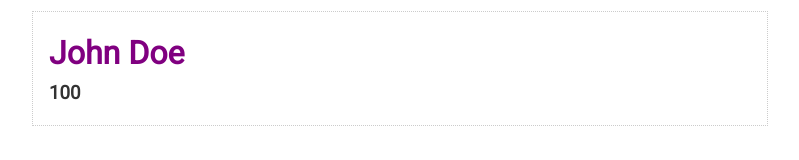
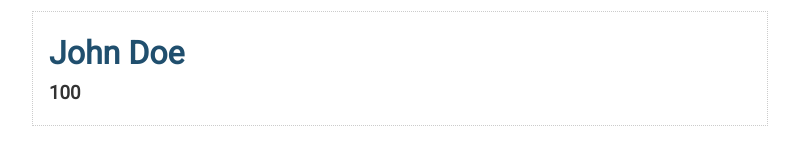
Before and after one commit to mgravemeyer/svelte-player-scoreboard, a Svelte app: page / in a window 1280 px wide. Shown: the top 160 px of the page, without its empty margins (240-1039 px from the left). Built offline with nearby package versions, Linux system fonts and the light colour scheme.

Commit message:
changed component color

```diff
--- a/src/App.svelte
+++ b/src/App.svelte
@@ -14,6 +14,6 @@
 
 <style>
 	h1 {
-		color: purple;
+		color: #204f6e;
 	}
 </style>
```
